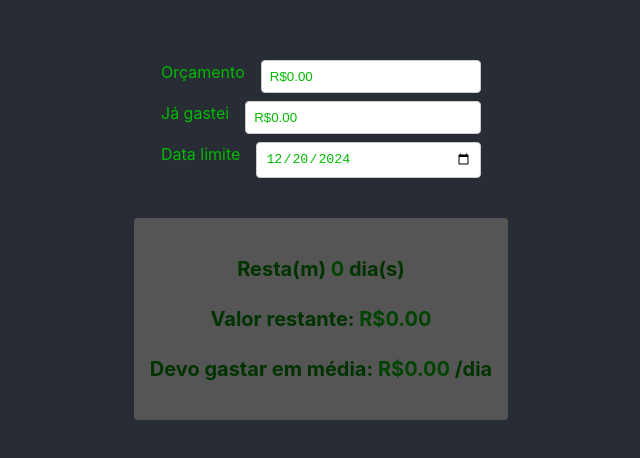
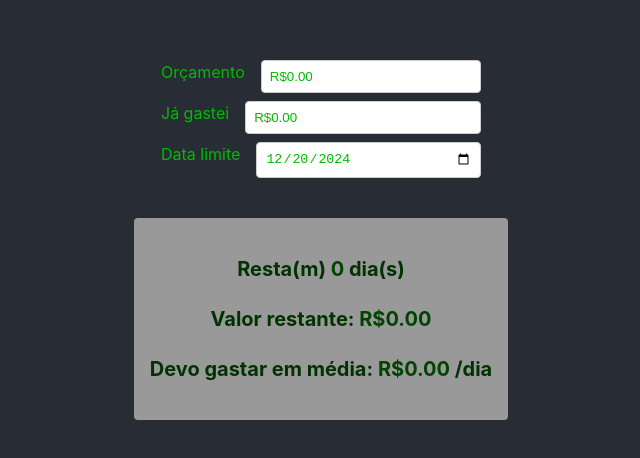
Before and after one commit to RenatoPorfirio/calculadora-orcamentaria, a React (Vite) app: page / in a window 1280 px wide. Shown: the part 224-682 px from the top of the page, without its empty margins (335-975 px from the left). Built offline with nearby package versions, Linux system fonts and the light colour scheme.

Commit message:
Update App.css

```diff
--- a/src/App.css
+++ b/src/App.css
@@ -39,7 +39,7 @@
 
 .result {
   margin-top: 2rem;
-  background-color: #555;
+  background-color: #999;
   padding: 1rem;
   border-radius: 0.25rem;
   color: #003300;
```
